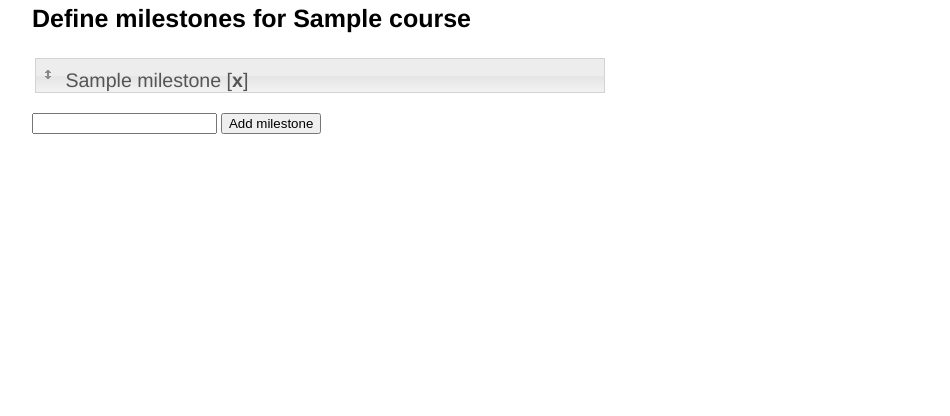
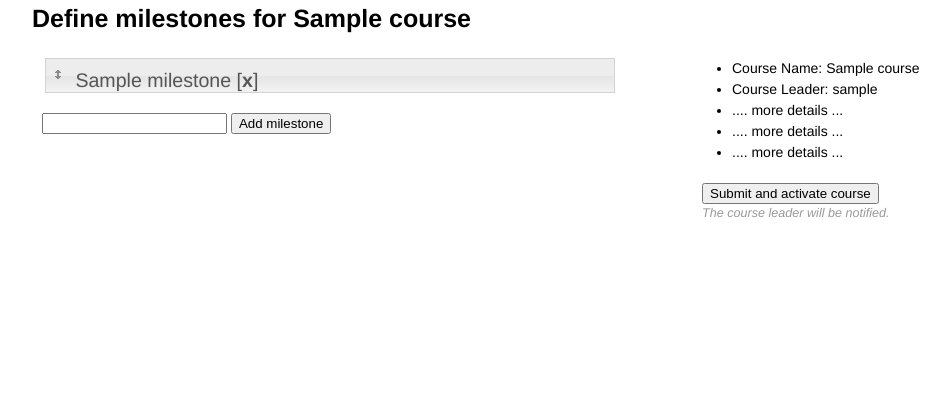
Before and after one commit to kwalala/msc_qas, a Django app: template templates/course/activate.html in a window 1280 px wide. Shown: the part 60-476 px from the top of the page, without its empty margins (128-1078 px from the left). Run offline with Django 3.2, Linux system fonts and the light colour scheme; the template is opened without the code that fills it: most values are stand-ins (such as "Sample title", 1, 10 or a date in 2020); parts of the project's set-up code (start-up, migrations or seed data) failed here and were passed over.

Commit message:
partial implementation of course activation

```diff
--- a/media/css/style.css
+++ b/media/css/style.css
@@ -74,9 +74,15 @@ form.login input.submit-button {
 .sortable-list {
 
 }
-.sortable-list { list-style-type: none; margin: 10; padding: 0; width: 60%; }
+.sortable-list { list-style-type: none; margin: 10; padding: 0; width: 90%; }
 .sortable-list li { margin: 0 3px 3px 3px; padding: 0.4em; padding-left: 1.5em; font-size: 1.4em; height: 18px;  cursor: move;}
-.sortable-list li span { position: absolute; margin-left: -1.3em;}
+.sortable-list li span.icon { position: absolute; margin-left: -1.3em;}
 .ui-state-highlight { height: 1.5em; line-height: 1.2em; }
 
 .hidden { display: none; }
+
+.footnote {
+    font-style: italic;
+    font-size: 0.9em;
+    color: #999;
+}
--- a/templates/course/activate.html
+++ b/templates/course/activate.html
@@ -21,7 +21,7 @@
 
     $('a.btn-delete').live("click", function(e) {
         e.preventDefault();
-        $(this).parent()
+        $(this).parent().parent()
             .slideUp()
             .queue("fx", function() {
                 $(this).remove();
@@ -38,13 +38,29 @@
         }
         return false;
     });
+
+    $('#btn-submit').click(function() {
+        var ms_array = new Array();
+        milestones.find("li span.content").each(function() {
+            ms_array.push($(this).text());
+        });
+        alert("TODO: post ms_array");
+    });
+
 {% endblock %}
+
 {% block content %}
+<div>
 <h1>Define milestones for {{ course.name }}</h1>
+</div>
+
+<div class='container_16'>
+    <div class='grid_11'>
         <ul class='hidden' id='ml-template' >
             <li class="ui-state-default">
-        <span class="ui-icon ui-icon-arrowthick-2-n-s"></span>
-        [CONTENT] [<a href='' class='btn-delete'>x</a>]
+                <span class="ui-icon ui-icon-arrowthick-2-n-s icon"></span>
+                <span class='content'>[CONTENT]</span>
+                <span>[<a href='' class='btn-delete'>x</a>]</span>
             </li>
         </ul>
         <div>
@@ -55,4 +71,19 @@
                 <input type='submit' value='Add milestone'></input>
             </form>
         </div>
+    </div>
+    <div class='grid_5'>
+        <ul>
+            <li>Course Name: {{ course.name }}</li>
+            <li>Course Leader: {{ course.leader.username }}</li>
+            <li>.... more details ... </li>
+            <li>.... more details ... </li>
+            <li>.... more details ... </li>
+        </ul>
+        <button id='btn-submit'>Submit and activate course</button>
+        <div class='footnote'>
+        The course leader will be notified.
+        </div>
+    </div>
+</div>
 {% endblock %}
```
Lines whose indentation alone changed are shown as unchanged.
